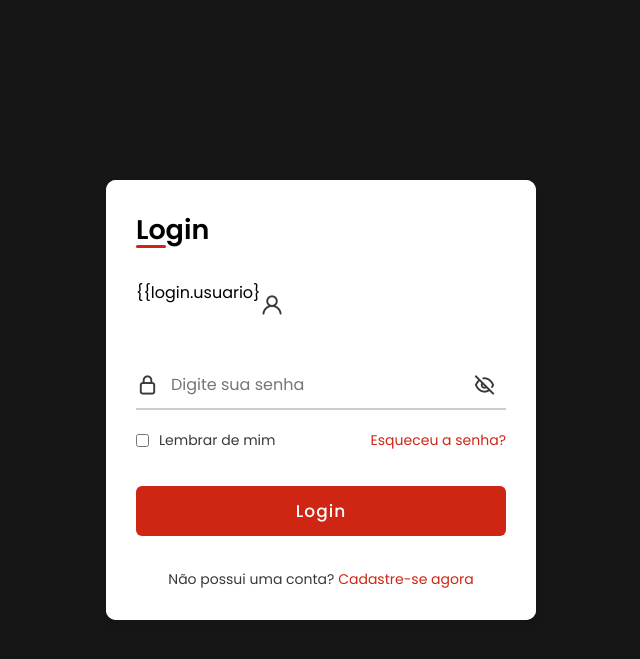
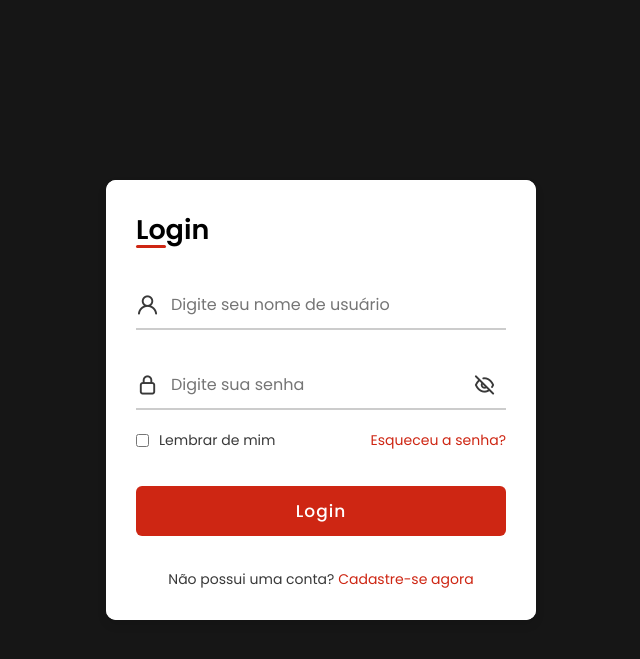
Before and after one commit to L0uh3n/moderncuts, a Django app: page /log_reg/ in a window 1280 px wide. Shown: the top 659 px of the page, without its empty margins (319-959 px from the left). Run offline with Django 4.2, Linux system fonts and the light colour scheme.

Commit message:
forms login/register funcionando

```diff
--- a/my_project/my_app/forms.py
+++ b/my_project/my_app/forms.py
@@ -4,20 +4,24 @@ from my_app.models import usuario, comentario, agendamento
 
 # Create the form class.
 class ClientForm(ModelForm):
-    data_nasc = forms.DateField(widget=forms.DateInput(attrs={'type': 'date'}))
-    senha = forms.CharField(widget=forms.PasswordInput)
-    num_telefone = forms.CharField(widget=forms.TextInput(attrs={'placeholder': '(DDD) 9123-4567', 'onkeypress': 'regex_telefone(event)', 'maxlength': '15'}))
+    nome = forms.CharField(widget=forms.TextInput(attrs={'placeholder' : 'Digite seu nome', 'required' : 'True'}))
+    sobrenome = forms.CharField(widget=forms.TextInput(attrs={'placeholder' : 'Digite seu sobrenome', 'required' : 'True'}))
+    data_nasc = forms.DateField(widget=forms.DateInput(attrs={'type': 'date', 'required' : 'True'}))
+    usuario = forms.CharField(widget=forms.TextInput(attrs={'placeholder' : 'Digite seu nome de usuário', 'required' : 'True'}))
+    email = forms.EmailField(widget=forms.EmailInput(attrs={'placeholder' : 'Digite seu e-mail', 'required' : 'True'}))
+    senha = forms.CharField(widget=forms.PasswordInput(attrs={'placeholder' : 'Crie sua senha', 'required' : 'True'}))
+    num_telefone = forms.CharField(widget=forms.TextInput(attrs={'placeholder': 'Digite seu número de telefone', 'onkeypress': 'regex_telefone(event)', 'maxlength': '15', 'required' : 'True'}))
     class Meta:
         model = usuario
-        widgets = {'password': forms.PasswordInput(),}
+        widgets = {'email': forms.EmailInput(), 'user': forms.TextInput(), 'password': forms.PasswordInput(),}
         fields = ['nome', 'sobrenome', 'data_nasc', 'usuario', 'email', 'senha', 'num_telefone']
 
 class LoginForm(ModelForm):
-    usuario = forms.CharField(widget=forms.CharField)
-    senha = forms.CharField(widget=forms.PasswordInput(attrs={'class' : 'password', 'placeholder' : 'Digite sua senha'}))
+    usuario = forms.CharField(widget=forms.TextInput(attrs={'placeholder' : 'Digite seu nome de usuário', 'required' : 'True'}))
+    senha = forms.CharField(widget=forms.PasswordInput(attrs={'class' : 'password', 'placeholder' : 'Digite sua senha', 'required' : 'True'}))
     class Meta:
         model = usuario
-        widgets = {'password': forms.PasswordInput(),}
+        widgets = {'user': forms.TextInput(), 'password': forms.PasswordInput(),}
         fields = ['usuario', 'senha']
 
 class ComentForm(ModelForm):
--- a/my_project/my_app/static/scripts/error.js
+++ b/my_project/my_app/static/scripts/error.js
@@ -1 +1 @@
-setTimeout(function () { window.location = '/register'; }, 3000);
+setTimeout(function () { window.location = '/log_reg'; }, 3000);
--- a/my_project/my_app/static/scripts/log_reg.js
+++ b/my_project/my_app/static/scripts/log_reg.js
@@ -5,19 +5,19 @@ const container = document.querySelector(".container"),
     login = document.querySelector(".login-link");
 
 //   js code to show/hide password and change icon
-    pwShowHide.forEach(eyeIcon =>{
-        eyeIcon.addEventListener("click", ()=>{
-            pwFields.forEach(pwField =>{
-                if(pwField.type ==="password"){
+pwShowHide.forEach(eyeIcon => {
+    eyeIcon.addEventListener("click", () => {
+        pwFields.forEach(pwField => {
+            if (pwField.type === "password") {
                 pwField.type = "text";
 
-                    pwShowHide.forEach(icon =>{
+                pwShowHide.forEach(icon => {
                     icon.classList.replace("uil-eye-slash", "uil-eye");
                 })
-                }else{
+            } else {
                 pwField.type = "password";
 
-                    pwShowHide.forEach(icon =>{
+                pwShowHide.forEach(icon => {
                     icon.classList.replace("uil-eye", "uil-eye-slash");
                 })
             }
@@ -26,36 +26,54 @@ const container = document.querySelector(".container"),
 })
 
 // js code to appear signup and login form
-    signUp.addEventListener("click", ( )=>{
+signUp.addEventListener("click", () => {
     container.classList.add("active");
 });
-    login.addEventListener("click", ( )=>{
+login.addEventListener("click", () => {
     container.classList.remove("active");
 });
 
 // regex phone number
-    function regex_telefone(evento){
+function regex_telefone(evento) {
     const padrao = /[0-9]/
     var tecla = evento.key
-        if(!padrao.test(tecla)){
+    if (!padrao.test(tecla)) {
         return evento.preventDefault()
     }
 }
 
-    function regex_telefone(evento){
+function regex_telefone(evento) {
     const padrao = /[0-9]/
     var tecla = evento.key
-        if(!padrao.test(tecla)){
+    if (!padrao.test(tecla)) {
         return evento.preventDefault()
     }
     let txt = document.getElementById('id_num_telefone')
-        if(txt.value.length==''){
+    if (txt.value.length == '') {
         txt.value += "("
     }
-        if(txt.value.length==3){
+    if (txt.value.length == 3) {
         txt.value += ") "
     }
-        if(txt.value.length==10){
+    if (txt.value.length == 10) {
         txt.value += "-"
     }
 }
+
+// confirmar senha
+var password = document.getElementById("id_senha"),
+    confirm_password = document.getElementById("confirm_pass");
+
+function validatePassword() {
+    if (password.value != confirm_password.value) {
+        confirm_password.setCustomValidity("Senhas diferentes!");
+        confirm_password.reportValidity();
+        return false;
+    } else {
+        confirm_password.setCustomValidity("");
+        return true;
+    }
+}
+
+password.onchange = validatePassword;
+confirm_password.onkeyup = validatePassword;
--- a/my_project/my_app/static/scripts/login_error.js
+++ b/my_project/my_app/static/scripts/login_error.js
@@ -1 +1 @@
-setTimeout(function () { window.location = '/login'; }, 3000);
+setTimeout(function () { window.location = '/log_reg'; }, 3000);
--- a/my_project/my_app/static/scripts/sucess.js
+++ b/my_project/my_app/static/scripts/sucess.js
@@ -1 +1 @@
-setTimeout(function () { window.location = '/login'; }, 3000);
+setTimeout(function () { window.location = '/log_reg'; }, 3000);
--- a/my_project/my_app/templates/log_reg.html
+++ b/my_project/my_app/templates/log_reg.html
@@ -13,7 +13,10 @@
     <!-- ===== CSS ===== -->
     <link rel="stylesheet" href="{% static 'css/log_reg.css' %}">
 
-    <!--<title>Login & Registration Form</title>-->
+    <!--========== FAV ICON ==========-->
+    <link rel="icon" type="image/x-icon" href="{% static 'imgs/favicon.ico' %}">
+
+    <title>Login</title>
 </head>
 <body>
 
@@ -25,7 +28,7 @@
                 <form method="post" action="/dolog/">
                     {% csrf_token %}
                     <div class="input-field">
-                        {{login.usuario}
+                        {{login.usuario}}
                         <i class="uil uil-user"></i>
                     </div>
                     <div class="input-field">
@@ -44,7 +47,7 @@
                     </div>
 
                     <div class="input-field button">
-                        <input type="button" value="Login">
+                        <input type="submit" value="Login">
                     </div>
                 </form>
 
@@ -59,38 +62,39 @@
             <div class="form signup">
                 <span class="title">Cadastro</span>
 
-                <form action="#">
+                <form method="post" action="/docad/">
+                    {% csrf_token %}
                     <div class="input-field">
-                        <input type="text" placeholder="Digite seu nome" required>
+                        {{register.nome}}
                         <i class="uil uil-user"></i>
                     </div>
                     <div class="input-field">
-                        <input type="text" placeholder="Digite seu sobrenome" required>
+                        {{register.sobrenome}}
                         <i class="uil uil-user"></i>
                     </div>
                     <div class="input-field">
-                        <input type="date" placeholder="Data de nascimento" required>
+                        {{register.data_nasc}}
                         <i class="uil uil-calendar-alt"></i>
                     </div>
                     <div class="input-field">
-                        <input type="text" placeholder="Digite seu nome de usuário" required>
+                        {{register.usuario}}
                         <i class="uil uil-user"></i>
                     </div>
                     <div class="input-field">
-                        <input type="text" placeholder="Digite seu e-mail" required>
+                        {{register.email}}
                         <i class="uil uil-envelope icon"></i>
                     </div>
                     <div class="input-field">
-                        <input type="password" class="password" placeholder="Crie uma senha" required>
+                        {{register.senha}}
                         <i class="uil uil-lock icon"></i>
                     </div>
                     <div class="input-field">
-                        <input type="password" class="password" placeholder="Confirme a senha" required>
+                        <input type="password" id="confirm_pass" class="password" placeholder="Confirme a senha" required>
                         <i class="uil uil-lock icon"></i>
                         <i class="uil uil-eye-slash showHidePw"></i>
                     </div>
                     <div class="input-field">
-                        <input id="phone-number" onkeypress="regex_telefone(event)" maxlength="15" type="text" placeholder="Digite seu número de telefone" required>
+                        {{register.num_telefone}}
                         <i class="uil uil-phone"></i>
                     </div>
 
@@ -102,7 +106,7 @@
                     </div>
 
                     <div class="input-field button">
-                        <input type="button" value="Cadastrar">
+                        <input type="submit" value="Cadastrar">
                     </div>
                 </form>
 
--- a/my_project/my_app/views.py
+++ b/my_project/my_app/views.py
@@ -57,7 +57,7 @@ def dolog (request):
 		else:
 			return redirect('login_error')
 	else:
-		redirect('register')
+		redirect('log_reg')
 
 def doout (request):
 	if request.session['uid'] != "" or request.session['uid'] != None:
--- a/my_project/my_project/settings.py
+++ b/my_project/my_project/settings.py
@@ -78,7 +78,7 @@ DATABASES = {
         'ENGINE': 'django.db.backends.mysql',
         'NAME': 'moderncuts',
         'USER': 'root',
-        'PASSWORD': 'Senai2019,',
+        'PASSWORD': 'apenasumasenhaLH99',
         'HOST': 'localhost',
         'PORT': '3306',
         'OPTIONS': {
```
Also changed, not shown: my_project/my_app/migrations/0001_initial.py. Lines whose indentation alone changed are shown as unchanged.
